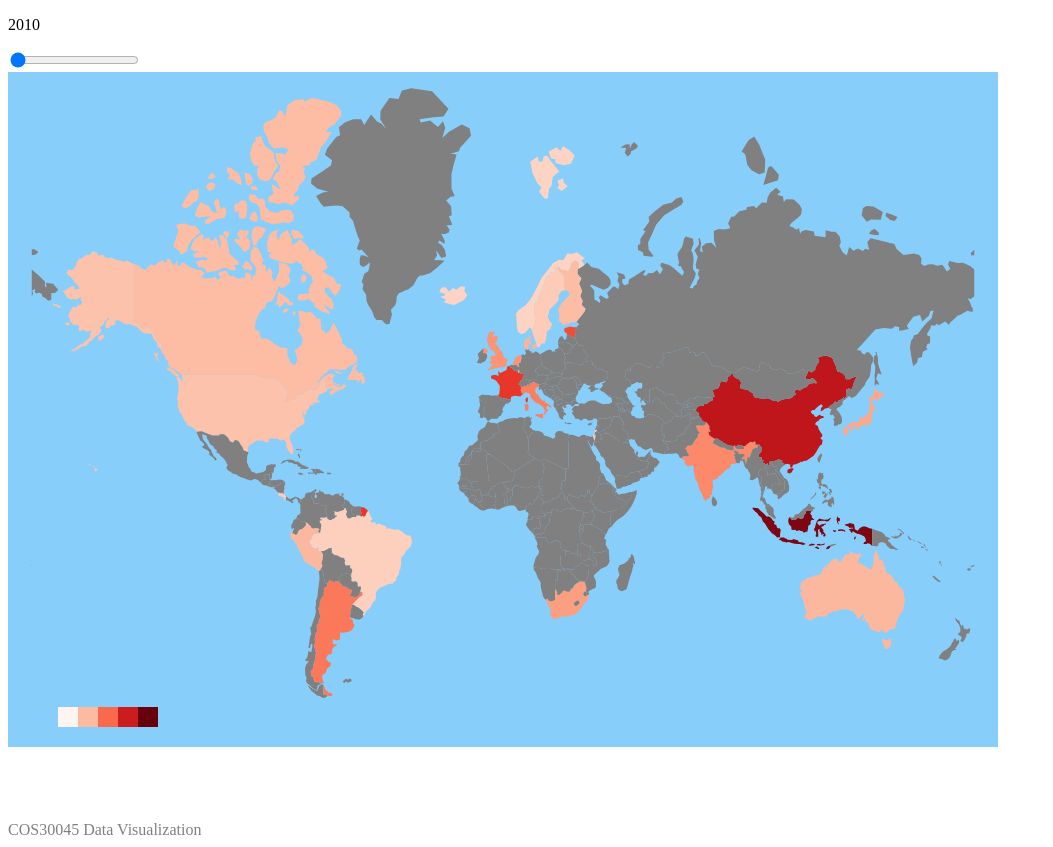
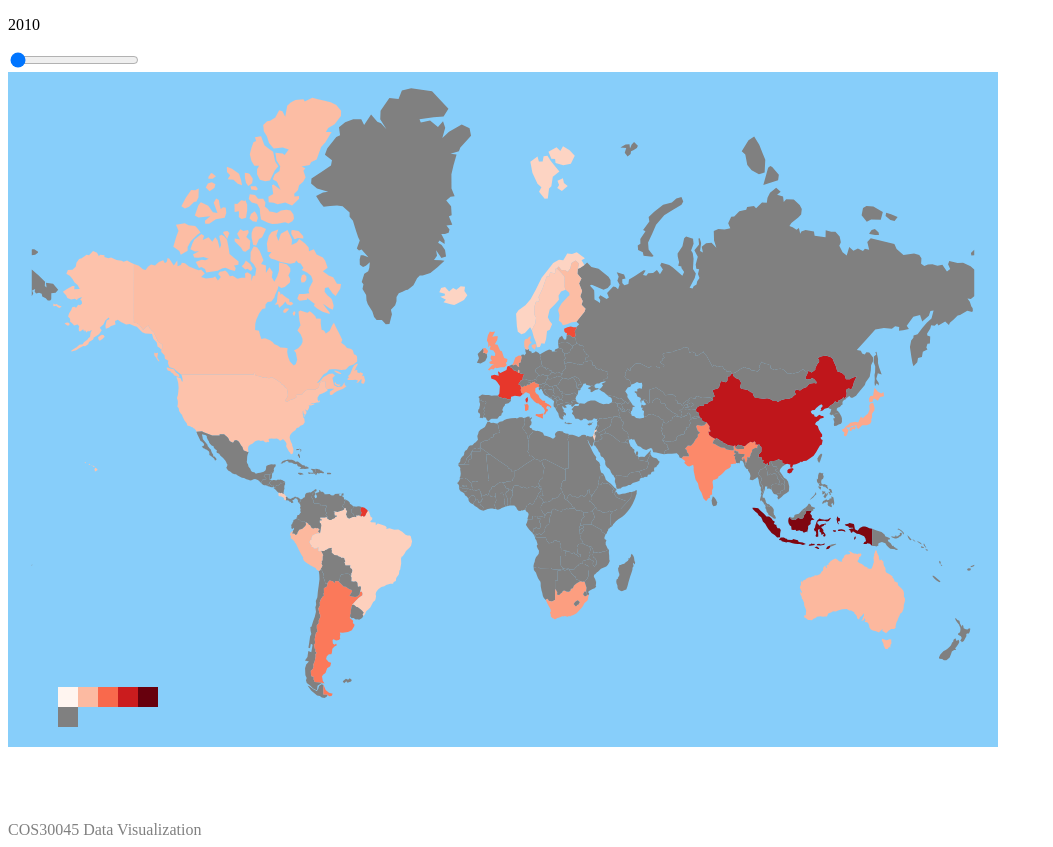
Before and after one commit to Vetulus949/COS30045_GroupProj, a plain HTML site: page website/index.html in a window 1280 px wide. Shown: the whole page, without its empty margins (0-1053 px from the left). Drawn offline with nearby package versions, Linux system fonts and the light colour scheme; files whose address does not match are found by name.

Commit message:
Update index.html

```diff
--- a/website/index.html
+++ b/website/index.html
@@ -159,34 +159,40 @@
             function makeKey(dataMaxVal) {
                 svg.append('rect')
                         .attr('x', 50)
-                        .attr('y', h - 40)
+                        .attr('y', h - 60)
                         .attr('width', 20)
                         .attr('height', 20)
                         .style('fill', colourRange(0));
                     svg.append('rect')
                         .attr('x', 70)
-                        .attr('y', h - 40)
+                        .attr('y', h - 60)
                         .attr('width', 20)
                         .attr('height', 20)
                         .style('fill', colourRange(dataMaxVal / 4));
                     svg.append('rect')
                         .attr('x', 90)
-                        .attr('y', h - 40)
+                        .attr('y', h - 60)
                         .attr('width', 20)
                         .attr('height', 20)
                         .style('fill', colourRange(dataMaxVal / 4 * 2));
                     svg.append('rect')
                         .attr('x', 110)
-                        .attr('y', h - 40)
+                        .attr('y', h - 60)
                         .attr('width', 20)
                         .attr('height', 20)
                         .style('fill', colourRange(dataMaxVal / 4 * 3));
                     svg.append('rect')
                         .attr('x', 130)
+                        .attr('y', h - 60)
+                        .attr('width', 20)
+                        .attr('height', 20)
+                        .style('fill', colourRange(dataMaxVal));
+                    svg.append('rect')
+                        .attr('x', 50)
                         .attr('y', h - 40)
                         .attr('width', 20)
                         .attr('height', 20)
-                        .style('fill', colourRange(dataMaxVal));
+                        .style('fill', 'gray')
             }
             // country clicked function
             // will pas the index and reference of selected countries to another more easier
```
